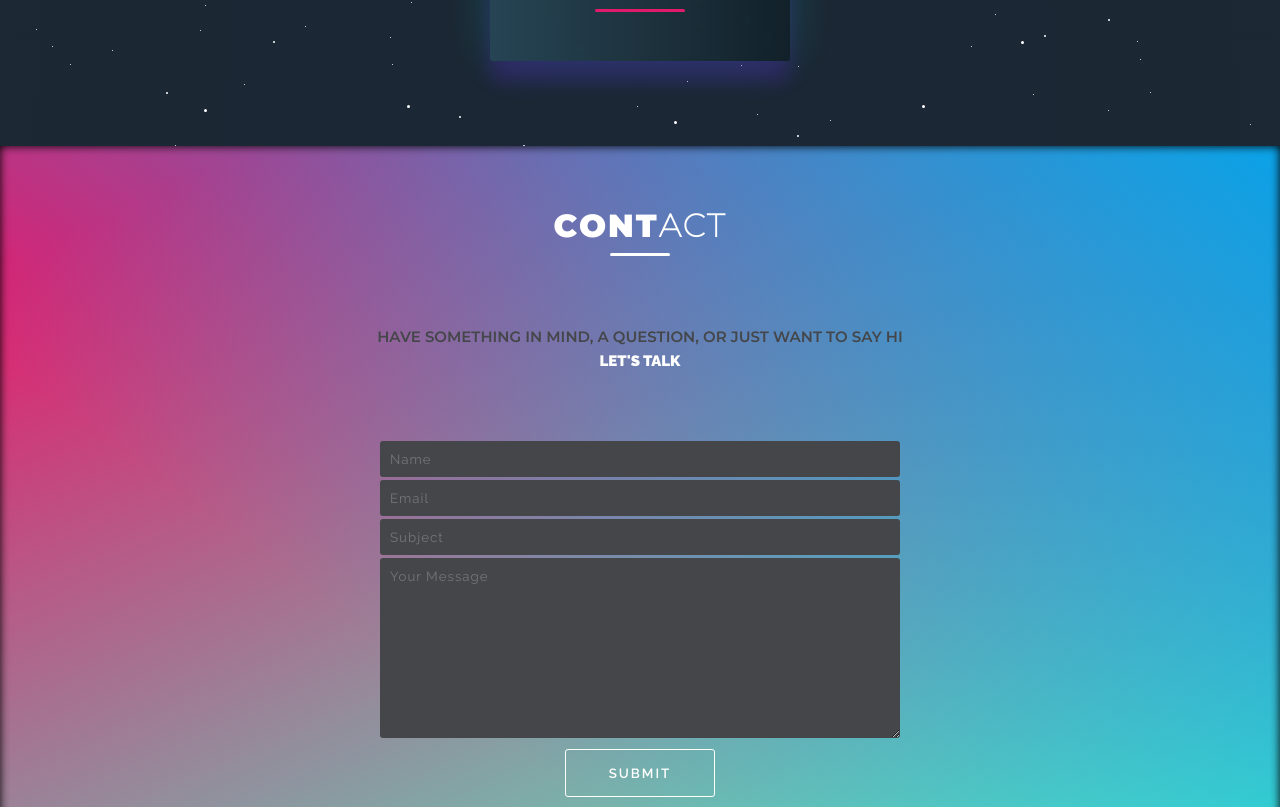
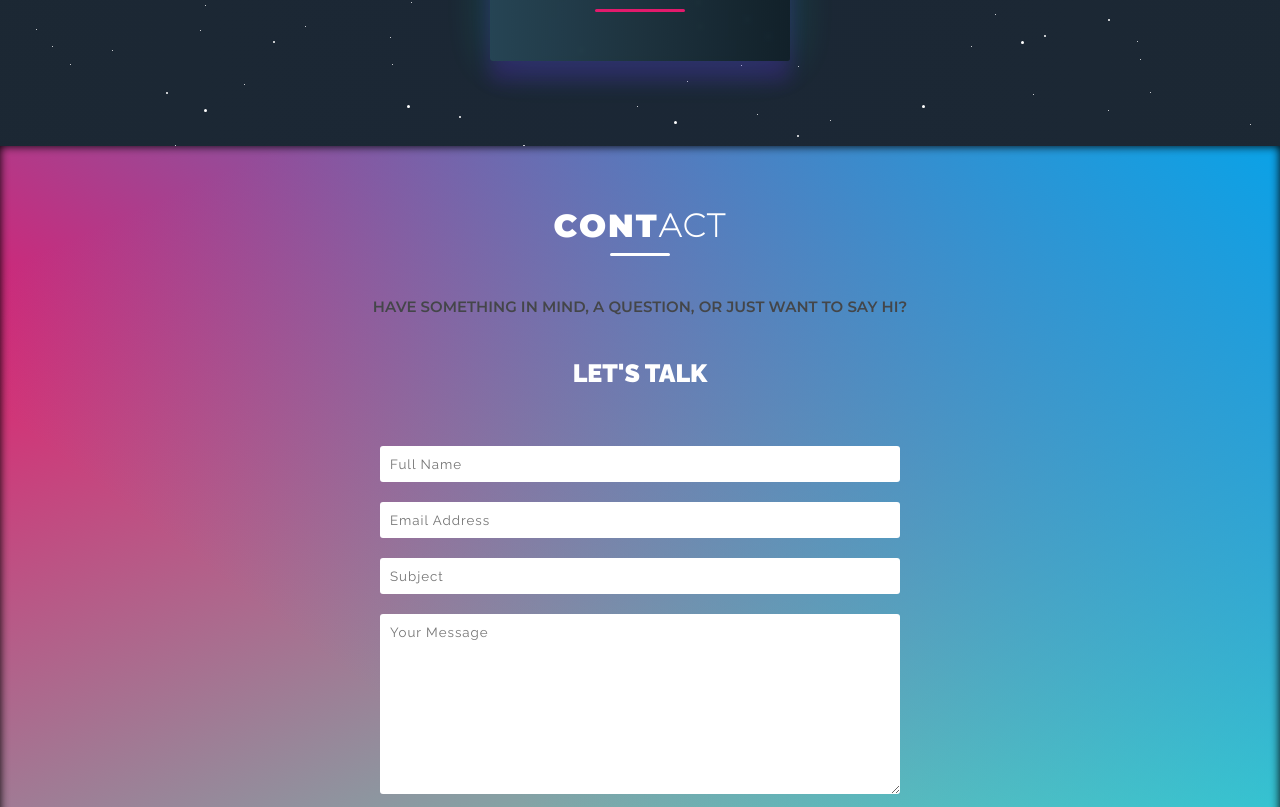
Before and after one commit to fabdul88/abdulfarhan, a React (Create React App) app: page / in a window 1280 px wide. Shown: the part 3773-4580 px from the top of the page. Built offline with nearby package versions, Linux system fonts and the light colour scheme; a web font is replaced by a local one.

Commit message:
Docs(README.md),style(Contact):
 - added detailed markdown about portfolio app project
 - styled contact section for readability/accessibility

```diff
--- a/src/Components/Contact/Contact.jsx
+++ b/src/Components/Contact/Contact.jsx
@@ -16,7 +16,7 @@ const Contact = () => {
       </div>
       <div>
         <p data-aos="slide-up" className="contact-container__text">
-          HAVE SOMETHING IN MIND, A QUESTION, OR JUST WANT TO SAY HI{' '}
+          HAVE SOMETHING IN MIND, A QUESTION, OR JUST WANT TO SAY HI?{' '}
           <span className="contact-container__text-highlight">Let's talk</span>
         </p>
       </div>
--- a/src/Components/Contact/Form.jsx
+++ b/src/Components/Contact/Form.jsx
@@ -57,7 +57,7 @@ const Form = () => {
               : 'contact-container__form-name'
           }
           type="text"
-          placeholder="Name"
+          placeholder="Full Name"
           name="name"
           value={values.name}
           onChange={handleChange}
@@ -74,7 +74,7 @@ const Form = () => {
               : 'contact-container__form-email'
           }
           type="email"
-          placeholder="Email"
+          placeholder="Email Address"
           name="email"
           value={values.email}
           onChange={handleChange}
@@ -128,7 +128,7 @@ const Form = () => {
           </div>
         )}
         <button type="submit" className="contact-container__form-button">
-          SUBMIT{' '}
+          Send Message{' '}
         </button>
       </form>
     </div>
--- a/src/Components/Contact/contact.scss
+++ b/src/Components/Contact/contact.scss
@@ -21,19 +21,19 @@
     flex-direction: column;
     align-items: center;
     justify-content: center;
-    padding: 60px 0;
-    @include global.breakpoint(tablet) {
-      margin: 0 0 60px 0;
-      padding: 60px 0 0 0;
-    }
+    padding: 60px 0 20px 0;
+    // @include global.breakpoint(tablet) {
+    //   // margin: 0 0 60px 0;
+    //   padding: 60px 0 20px 0;
+    // }
   }
   &__title {
     font-family: 'MontserratT';
     letter-spacing: 2px;
     margin: 0;
     color: #ffffff;
-    &-letter{
-    font-family: 'MontserratBL';
+    &-letter {
+      font-family: 'MontserratBL';
     }
     &-hr {
       @include global.sectionTitleHR;
@@ -44,13 +44,17 @@
     font-family: 'MontserratSB';
     display: flex;
     flex-direction: column;
-    align-items: center;
+    // align-items: center;
     color: #444649;
     font-size: 15px;
     text-align: center;
-    line-height: 25px;
+    // text-align: left;
+    // line-height: 25px;
+    line-height: 16px;
     &-highlight {
       font-family: 'RalewayB';
+      margin-top: 50px;
+      font-size: 25px;
       color: #ffffff;
       text-transform: uppercase;
     }
--- a/src/Components/Contact/form.scss
+++ b/src/Components/Contact/form.scss
@@ -14,35 +14,18 @@
     &-email,
     &-subject,
     &-message {
-      font-family: 'RalewayR';
-      letter-spacing: 1px;
-      width: 100%;
-      max-width: 500px;
-      color: #ffffff;
-      background-color: #444649;
-      padding: 10px;
-      border: none;
-      outline: none;
-      border-radius: 3px;
-      margin: 1.5px 0;
+      @include global.formInputStyle;
+      margin-bottom: 20px;
       transition: 250ms cubic-bezier(0.39, 0.575, 0.565, 1);
+      resize: vertical;
       &:hover,
       &:focus {
         box-shadow: 0 0 3pt 2pt rgba(93, 173, 226, 0.9);
       }
       &-error {
-        font-family: 'RalewayR';
-        letter-spacing: 1px;
-        width: 100%;
-        max-width: 500px;
-        color: #ffffff;
-        background-color: #444649;
-        padding: 10px;
-        border: none;
-        outline: none;
-        border-radius: 3px;
+        @include global.formInputStyle;
         margin: 1.5px 0;
-        box-shadow: 0 0 3pt 2pt rgba(227, 27, 109, 0.9);
+        box-shadow: 0 0 0pt 1pt rgba(227, 27, 109, 0.9);
       }
     }
   }
@@ -57,15 +40,20 @@
   &__error-email,
   &__error-subject,
   &__error-message {
-    font-family: 'RalewaySB';
-    background: rgba(227, 27, 109, 0.2);
+    font-family: 'RalewayT';
+    font-size: 14px;
     letter-spacing: 1px;
-    color: hsl(335, 59%, 45%);
+    background-color: hsl(335, 59%, 45%);
+    color: #ffffff;
     width: fit-content;
     max-width: 500px;
     margin: 0 0 16px;
     padding: 5px;
     border-radius: 4px;
+    resize: vertical;
+    @include global.breakpoint(tablet) {
+      font-size: 15px;
+    }
   }
   &__success-container {
     display: flex;
@@ -75,19 +63,22 @@
     margin-top: 10px;
   }
   &__success-message {
-    font-family: 'RalewayR';
-    background: rgba(127, 255, 212, 0.2);
+    font-family: 'RalewayT';
+    font-size: 14px;
     letter-spacing: 1px;
-    color: hsl(164, 59%, 35%);
+    background-color: hsl(164, 59%, 35%);
+    color: #ffffff;
     width: fit-content;
     max-width: 500px;
     margin: 0 0 16px;
     padding: 5px;
     border-radius: 4px;
+    @include global.breakpoint(tablet) {
+      font-size: 15px;
+    }
   }
   &__form-button {
-    font-family: 'RalewaySB';
-    font-weight: 600;
+    font-family: 'RalewayR';
     display: flex;
     justify-content: center;
     align-items: center;
@@ -97,7 +88,7 @@
     margin: 10px 0 0 0;
     border-radius: 3px;
     border: 1px solid #ffffff;
-    outline: none;
+    outline: 0;
     background-color: transparent;
     transition: 250ms cubic-bezier(0.39, 0.575, 0.565, 1);
     color: #ffffff;
--- a/src/index.scss
+++ b/src/index.scss
@@ -7,18 +7,5 @@ body {
   box-sizing: border-box;
   overflow-x: hidden;
   background: radial-gradient(ellipse at bottom, #1c2833 100%, #1b2735 0%);
-  &::-webkit-scrollbar {
-    width: 8px;
-  }
-  &::-webkit-scrollbar-thumb {
-    background: rgba(76, 243, 198, 0.8);
-    border-radius: 50px;
-  }
-  &::-webkit-scrollbar-track {
-    background-color: #777;
-  }
-  -webkit-user-select: none;
-  -moz-user-select: none;
-  -ms-user-select: none;
-  user-select: none;
+  @include global.scrollbarStyle;
 }
--- a/src/styles/partials/_mixins.scss
+++ b/src/styles/partials/_mixins.scss
@@ -65,3 +65,33 @@
     #ee0979
   ); /* W3C, IE 10+/ Edge, Firefox 16+, Chrome 26+, Opera 12+, Safari 7+ */
 }
+
+@mixin formInputStyle {
+  font-family: 'RalewayR';
+  letter-spacing: 1px;
+  width: 100%;
+  max-width: 500px;
+  background-color: #ffffff;
+  color: #444649;
+  padding: 10px;
+  border: none;
+  outline: none;
+  border-radius: 3px;
+}
+
+@mixin scrollbarStyle {
+  &::-webkit-scrollbar {
+    width: 8px;
+  }
+  &::-webkit-scrollbar-thumb {
+    background: rgba(76, 243, 198, 0.8);
+    border-radius: 50px;
+  }
+  &::-webkit-scrollbar-track {
+    background-color: #777;
+  }
+  -webkit-user-select: none;
+  -moz-user-select: none;
+  -ms-user-select: none;
+  user-select: none;
+}
```
Also changed, not shown: 1 other file (tests, documents, lock files or other folders). Lines whose indentation alone changed are shown as unchanged.
